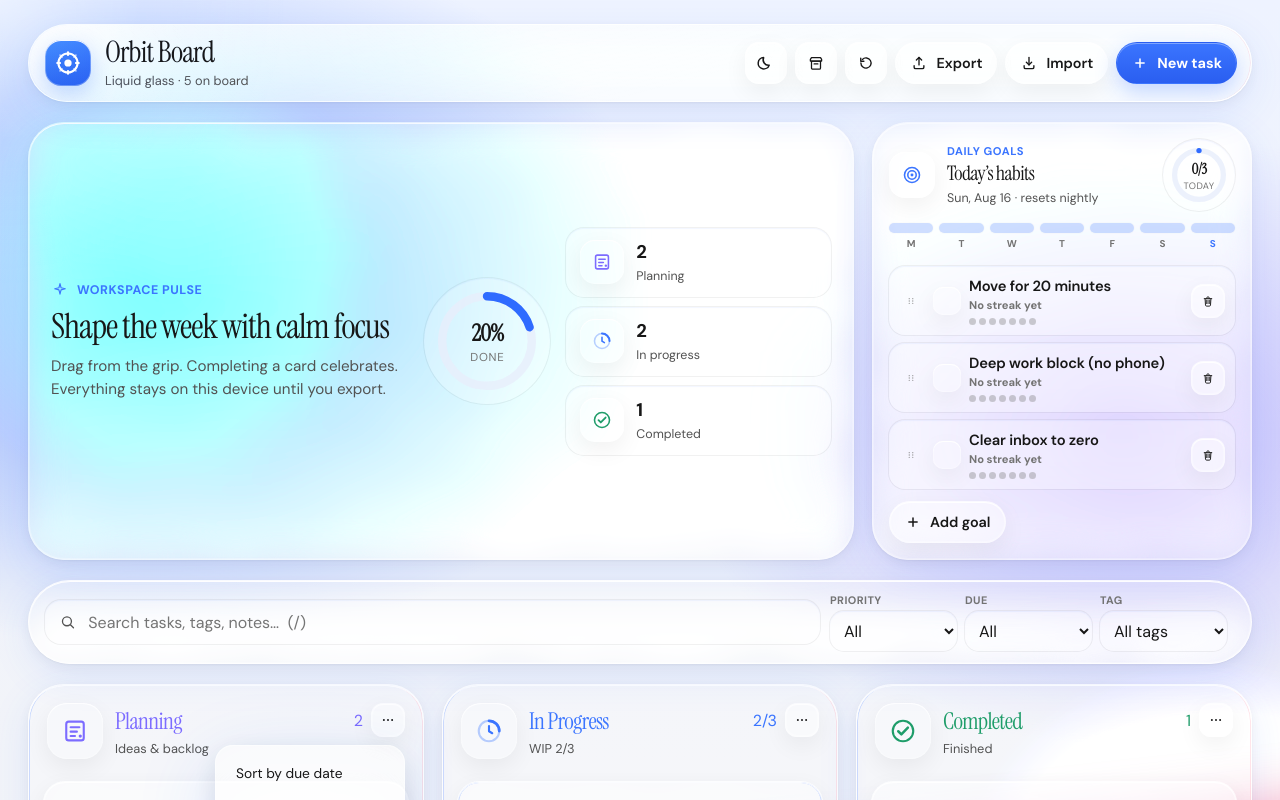
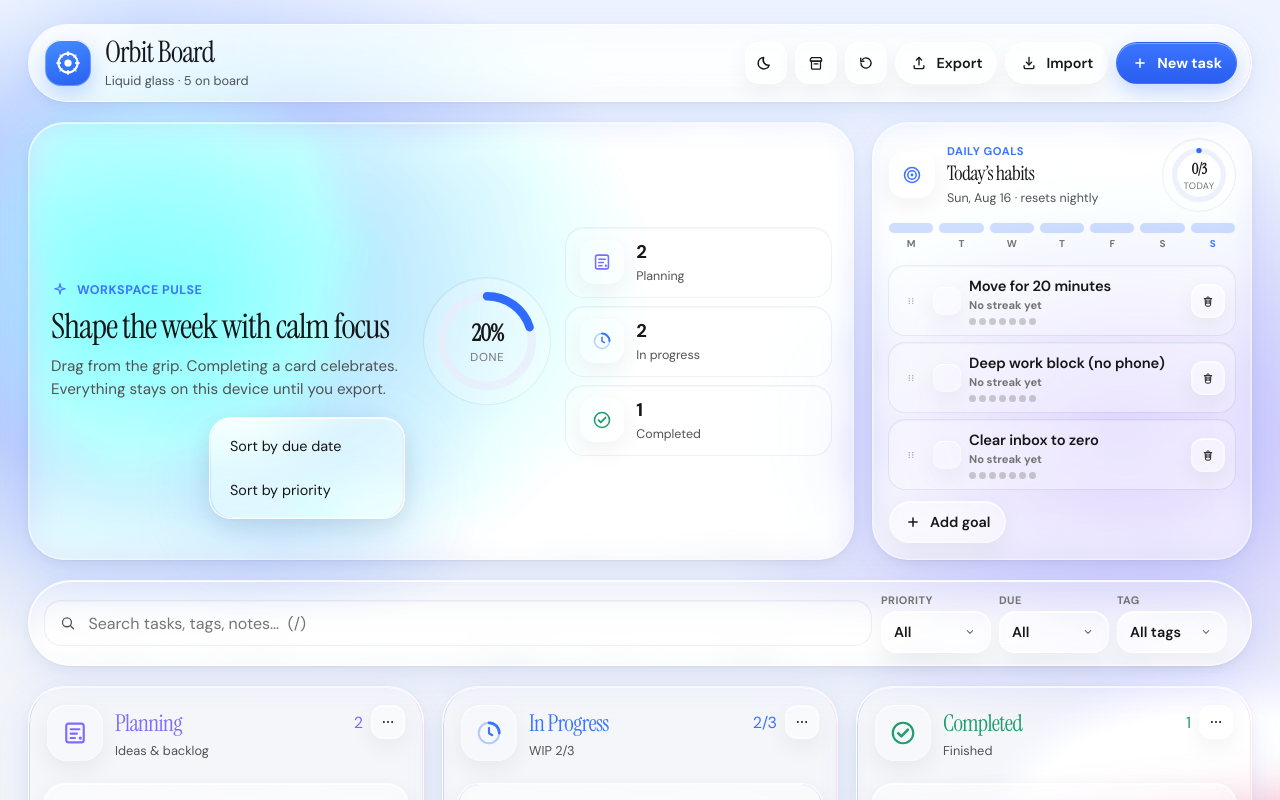
Before and after one commit to dordunu1/cursor-mobile-kanban, a React (Vite) app: page / in a window 1280 px wide. Both pictures are taken after a click on the button 388 px from the left and 720 px from the top of the page. Shown: the top 800 px of the page. Built offline with nearby package versions, Linux system fonts and the light colour scheme.

Commit message:
Replace native dropdowns with rounded liquid-glass menus
Filters, new-task/status/priority fields, and column action menus now use a portaled glass list instead of the OS select popup, so they match the rest of the preview.

Co-authored-by: Chriswilder <dordunu1@users.noreply.github.com>

```diff
--- a/public/sw.js
+++ b/public/sw.js
@@ -1,4 +1,4 @@
-const CACHE = 'orbit-board-liquid-glass-v2'
+const CACHE = 'orbit-board-liquid-glass-v4'
 const SHELL = [
   '/cursor-mobile-kanban/liquid-glass/',
   '/cursor-mobile-kanban/liquid-glass/index.html',
--- a/src/components/Column.tsx
+++ b/src/components/Column.tsx
@@ -1,7 +1,8 @@
 import { useDroppable } from '@dnd-kit/core'
 import { SortableContext, verticalListSortingStrategy } from '@dnd-kit/sortable'
-import { useEffect, useRef, useState } from 'react'
+import { useCallback, useRef, useState } from 'react'
 import type { BoardColumnId, ColumnSort, Task } from '../types'
+import { GlassFloatMenu } from './GlassSelect'
 import {
   IconCompleted,
   IconMore,
@@ -54,18 +55,10 @@ export function Column({
   const Icon = COLUMN_ICONS[id]
   const [draft, setDraft] = useState('')
   const [menuOpen, setMenuOpen] = useState(false)
-  const menuRef = useRef<HTMLDivElement>(null)
+  const menuBtnRef = useRef<HTMLButtonElement>(null)
   const atWip =
     id === 'in_progress' && wipLimit > 0 && wipCount >= wipLimit
-
-  useEffect(() => {
-    if (!menuOpen) return
-    const onPointer = (event: MouseEvent) => {
-      if (!menuRef.current?.contains(event.target as Node)) setMenuOpen(false)
-    }
-    window.addEventListener('mousedown', onPointer)
-    return () => window.removeEventListener('mousedown', onPointer)
-  }, [menuOpen])
+  const closeMenu = useCallback(() => setMenuOpen(false), [])
 
   const submitQuick = () => {
     const value = draft.trim()
@@ -99,31 +92,44 @@ export function Column({
               ? `${wipCount}/${wipLimit}`
               : tasks.length}
           </span>
-          <div className="column-menu" ref={menuRef}>
+          <div className="column-menu">
             <button
+              ref={menuBtnRef}
               className="icon-btn neu-btn column-menu-btn"
               aria-label={`${title} actions`}
               aria-expanded={menuOpen}
+              aria-haspopup="menu"
               onClick={() => setMenuOpen((v) => !v)}
             >
               <IconMore size={18} />
             </button>
-            {menuOpen ? (
-              <div className="column-menu-panel" role="menu">
+            <GlassFloatMenu
+              open={menuOpen}
+              anchorRef={menuBtnRef}
+              onClose={closeMenu}
+              align="right"
+              minWidth={196}
+              role="menu"
+              ariaLabel={`${title} actions`}
+            >
               <button
+                type="button"
                 role="menuitem"
+                className="glass-select-option"
                 onClick={() => {
                   onSort('due')
-                    setMenuOpen(false)
+                  closeMenu()
                 }}
               >
                 Sort by due date
               </button>
               <button
+                type="button"
                 role="menuitem"
+                className="glass-select-option"
                 onClick={() => {
                   onSort('priority')
-                    setMenuOpen(false)
+                  closeMenu()
                 }}
               >
                 Sort by priority
@@ -131,28 +137,34 @@ export function Column({
               {id === 'in_progress' ? (
                 <>
                   <button
+                    type="button"
                     role="menuitem"
+                    className="glass-select-option"
                     onClick={() => {
                       onSetWipLimit(3)
-                        setMenuOpen(false)
+                      closeMenu()
                     }}
                   >
                     WIP limit: 3
                   </button>
                   <button
+                    type="button"
                     role="menuitem"
+                    className="glass-select-option"
                     onClick={() => {
                       onSetWipLimit(5)
-                        setMenuOpen(false)
+                      closeMenu()
                     }}
                   >
                     WIP limit: 5
                   </button>
                   <button
+                    type="button"
                     role="menuitem"
+                    className="glass-select-option"
                     onClick={() => {
                       onSetWipLimit(0)
-                        setMenuOpen(false)
+                      closeMenu()
                     }}
                   >
                     WIP unlimited
@@ -161,10 +173,12 @@ export function Column({
               ) : null}
               {id === 'completed' ? (
                 <button
+                  type="button"
                   role="menuitem"
+                  className="glass-select-option"
                   onClick={() => {
                     onToggleCollapsed()
-                      setMenuOpen(false)
+                    closeMenu()
                   }}
                 >
                   {collapsed ? 'Expand completed' : 'Collapse completed'}
@@ -172,18 +186,18 @@ export function Column({
               ) : null}
               {id === 'completed' ? (
                 <button
+                  type="button"
                   role="menuitem"
-                    className="danger"
+                  className="glass-select-option is-danger"
                   onClick={() => {
                     onClear()
-                      setMenuOpen(false)
+                    closeMenu()
                   }}
                 >
                   Archive completed
                 </button>
               ) : null}
-              </div>
-            ) : null}
+            </GlassFloatMenu>
           </div>
         </div>
       </header>
--- a/src/components/FilterBar.tsx
+++ b/src/components/FilterBar.tsx
@@ -1,4 +1,5 @@
 import { IconSearch } from './Icons'
+import { GlassSelect } from './GlassSelect'
 import type { BoardFilters, DueFilter, PriorityFilter } from '../types'
 import { emptyFilters, filtersAreActive } from '../types'
 
@@ -26,49 +27,51 @@ export function FilterBar({
       </label>
 
       <div className="filter-controls">
-        <label className="filter-field">
+        <div className="filter-field">
           <span>Priority</span>
-          <select
+          <GlassSelect
+            ariaLabel="Filter by priority"
             value={filters.priority}
-            onChange={(e) =>
-              onChange({ ...filters, priority: e.target.value as PriorityFilter })
+            onChange={(value) =>
+              onChange({ ...filters, priority: value as PriorityFilter })
             }
-          >
-            <option value="all">All</option>
-            <option value="high">High</option>
-            <option value="medium">Medium</option>
-            <option value="low">Low</option>
-          </select>
-        </label>
+            options={[
+              { value: 'all', label: 'All' },
+              { value: 'high', label: 'High' },
+              { value: 'medium', label: 'Medium' },
+              { value: 'low', label: 'Low' },
+            ]}
+          />
+        </div>
 
-        <label className="filter-field">
+        <div className="filter-field">
           <span>Due</span>
-          <select
+          <GlassSelect
+            ariaLabel="Filter by due date"
             value={filters.due}
-            onChange={(e) => onChange({ ...filters, due: e.target.value as DueFilter })}
-          >
-            <option value="all">All</option>
-            <option value="overdue">Overdue</option>
-            <option value="today">Today</option>
-            <option value="soon">Due soon</option>
-            <option value="none">No date</option>
-          </select>
-        </label>
+            onChange={(value) => onChange({ ...filters, due: value as DueFilter })}
+            options={[
+              { value: 'all', label: 'All' },
+              { value: 'overdue', label: 'Overdue' },
+              { value: 'today', label: 'Today' },
+              { value: 'soon', label: 'Due soon' },
+              { value: 'none', label: 'No date' },
+            ]}
+          />
+        </div>
 
-        <label className="filter-field">
+        <div className="filter-field">
           <span>Tag</span>
-          <select
+          <GlassSelect
+            ariaLabel="Filter by tag"
             value={filters.tag}
-            onChange={(e) => onChange({ ...filters, tag: e.target.value })}
-          >
-            <option value="">All tags</option>
-            {tags.map((tag) => (
-              <option key={tag} value={tag}>
-                {tag}
-              </option>
-            ))}
-          </select>
-        </label>
+            onChange={(value) => onChange({ ...filters, tag: value })}
+            options={[
+              { value: '', label: 'All tags' },
+              ...tags.map((tag) => ({ value: tag, label: tag })),
+            ]}
+          />
+        </div>
 
         {active ? (
           <button
--- /dev/null
+++ b/src/components/GlassSelect.tsx
@@ -0,0 +1,240 @@
+import { useCallback, useEffect, useId, useLayoutEffect, useMemo, useRef, useState, type AriaRole, type ReactNode, type RefObject } from 'react'
+import { createPortal } from 'react-dom'
+import { IconCheck, IconChevron } from './Icons'
+
+export type GlassOption = {
+  value: string
+  label: string
+}
+
+type MenuCoords = {
+  top: number
+  left: number
+  width: number
+  maxHeight: number
+}
+
+function placeMenu(
+  node: HTMLElement,
+  align: 'left' | 'right',
+  minWidth: number,
+): MenuCoords {
+  const rect = node.getBoundingClientRect()
+  const gap = 8
+  const gutter = 10
+  const width = Math.min(
+    window.innerWidth - gutter * 2,
+    Math.max(rect.width, minWidth),
+  )
+  const spaceBelow = window.innerHeight - rect.bottom - 16
+  const spaceAbove = rect.top - 16
+  const openUp = spaceBelow < 160 && spaceAbove > spaceBelow
+  const maxHeight = Math.max(140, Math.min(280, (openUp ? spaceAbove : spaceBelow) - gap))
+  const unclampedLeft = align === 'right' ? rect.right - width : rect.left
+  const left = Math.min(
+    Math.max(gutter, unclampedLeft),
+    window.innerWidth - width - gutter,
+  )
+
+  return {
+    top: openUp ? rect.top - gap - maxHeight : rect.bottom + gap,
+    left,
+    width,
+    maxHeight,
+  }
+}
+
+export function GlassFloatMenu({
+  open,
+  anchorRef,
+  onClose,
+  children,
+  align = 'left',
+  minWidth = 168,
+  id,
+  role = 'listbox',
+  labelledBy,
+  ariaLabel,
+}: {
+  open: boolean
+  anchorRef: RefObject<HTMLElement | null>
+  onClose: () => void
+  children: ReactNode
+  align?: 'left' | 'right'
+  minWidth?: number
+  id?: string
+  role?: AriaRole
+  labelledBy?: string
+  ariaLabel?: string
+}) {
+  const menuRef = useRef<HTMLDivElement>(null)
+  const [coords, setCoords] = useState<MenuCoords>({
+    top: 0,
+    left: 0,
+    width: minWidth,
+    maxHeight: 240,
+  })
+
+  const update = useCallback(() => {
+    const node = anchorRef.current
+    if (!node) return
+    setCoords(placeMenu(node, align, minWidth))
+  }, [align, anchorRef, minWidth])
+
+  useLayoutEffect(() => {
+    if (!open) return
+    update()
+  }, [open, update])
+
+  useEffect(() => {
+    if (!open) return
+
+    function onPointerDown(event: MouseEvent) {
+      const target = event.target as Node
+      if (anchorRef.current?.contains(target) || menuRef.current?.contains(target)) {
+        return
+      }
+      onClose()
+    }
+
+    function onKey(event: KeyboardEvent) {
+      if (event.key !== 'Escape') return
+      event.preventDefault()
+      event.stopPropagation()
+      onClose()
+      anchorRef.current?.focus()
+    }
+
+    document.addEventListener('mousedown', onPointerDown)
+    document.addEventListener('keydown', onKey, true)
+    window.addEventListener('resize', update)
+    window.addEventListener('scroll', update, true)
+
+    return () => {
+      document.removeEventListener('mousedown', onPointerDown)
+      document.removeEventListener('keydown', onKey, true)
+      window.removeEventListener('resize', update)
+      window.removeEventListener('scroll', update, true)
+    }
+  }, [anchorRef, onClose, open, update])
+
+  if (!open) return null
+
+  return createPortal(
+    <div
+      ref={menuRef}
+      id={id}
+      className="glass-float-menu"
+      role={role}
+      aria-labelledby={labelledBy}
+      aria-label={ariaLabel}
+      style={{
+        top: coords.top,
+        left: coords.left,
+        width: coords.width,
+        maxHeight: coords.maxHeight,
+      }}
+    >
+      <div className="glass-float-menu-shine" aria-hidden="true" />
+      <div className="glass-float-menu-list">{children}</div>
+    </div>,
+    document.body,
+  )
+}
+
+export function GlassSelect({
+  id,
+  value,
+  options,
+  onChange,
+  ariaLabel,
+}: {
+  id?: string
+  value: string
+  options: GlassOption[]
+  onChange: (value: string) => void
+  ariaLabel?: string
+}) {
+  const generatedId = useId()
+  const triggerId = id || generatedId
+  const listId = `${triggerId}-list`
+  const triggerRef = useRef<HTMLButtonElement>(null)
+  const [open, setOpen] = useState(false)
+
+  const selected = useMemo(
+    () => options.find((option) => option.value === value) ?? options[0],
+    [options, value],
+  )
+
+  const close = useCallback(() => {
+    setOpen(false)
+  }, [])
+
+  const choose = (next: string) => {
+    onChange(next)
+    setOpen(false)
+    triggerRef.current?.focus()
+  }
+
+  const move = (delta: number) => {
+    const index = Math.max(0, options.findIndex((option) => option.value === value))
+    const next = options[(index + delta + options.length) % options.length]
+    if (next) onChange(next.value)
+  }
+
+  return (
+    <div className="glass-select">
+      <button
+        ref={triggerRef}
+        id={triggerId}
+        type="button"
+        className={`glass-select-trigger${open ? ' is-open' : ''}`}
+        aria-haspopup="listbox"
+        aria-expanded={open}
+        aria-controls={listId}
+        aria-label={ariaLabel}
+        onClick={() => setOpen((current) => !current)}
+        onKeyDown={(event) => {
+          if (event.key === 'ArrowDown') {
+            event.preventDefault()
+            if (!open) setOpen(true)
+            else move(1)
+          }
+          if (event.key === 'ArrowUp') {
+            event.preventDefault()
+            if (!open) setOpen(true)
+            else move(-1)
+          }
+        }}
+      >
+        <span>{selected?.label}</span>
+        <IconChevron size={16} />
+      </button>
+      <GlassFloatMenu
+        open={open}
+        anchorRef={triggerRef}
+        onClose={close}
+        id={listId}
+        labelledBy={triggerId}
+        ariaLabel={ariaLabel}
+      >
+        {options.map((option) => {
+          const active = option.value === value
+          return (
+            <button
+              key={option.value || 'empty'}
+              type="button"
+              role="option"
+              aria-selected={active}
+              className={`glass-select-option${active ? ' is-active' : ''}`}
+              onClick={() => choose(option.value)}
+            >
+              <span>{option.label}</span>
+              {active ? <IconCheck size={14} /> : null}
+            </button>
+          )
+        })}
+      </GlassFloatMenu>
+    </div>
+  )
+}
--- a/src/styles/index.css
+++ b/src/styles/index.css
@@ -315,7 +315,8 @@ button:disabled {
 .task-card,
 .toast,
 .drag-preview,
-.column-menu-panel,
+.glass-float-menu,
+.glass-select-trigger,
 .pulse-stat,
 .daily-goal-row,
 .empty-column,
@@ -337,7 +338,9 @@ button:disabled {
   .daily-goals,
   .filter-bar,
   .task-card,
-  .toast {
+  .toast,
+  .glass-float-menu,
+  .glass-select-trigger {
     backdrop-filter: var(--glass-filter-refract);
     -webkit-backdrop-filter: var(--glass-filter-refract);
   }
@@ -1142,17 +1145,23 @@ button:disabled {
 }
 
 .field input,
-.field textarea,
-.field select {
+.field textarea {
   width: 100%;
-  border: none;
-  background: var(--surface);
+  border: 1px solid var(--glass-edge-dark);
+  background: var(--glass-fill);
+  backdrop-filter: blur(16px) saturate(160%);
+  -webkit-backdrop-filter: blur(16px) saturate(160%);
   border-radius: 16px;
   padding: 12px 14px;
   outline: none;
   box-shadow: var(--shadow-in);
 }
 
+.field input[type='date'] {
+  color-scheme: inherit;
+  min-height: 46px;
+}
+
 .field textarea {
   min-height: 110px;
   resize: vertical;
@@ -1160,7 +1169,7 @@ button:disabled {
 
 .field input:focus,
 .field textarea:focus,
-.field select:focus {
+.glass-select-trigger:focus-visible {
   box-shadow:
     var(--shadow-in),
     0 0 0 2px color-mix(in srgb, var(--accent) 45%, transparent);
@@ -1341,14 +1350,146 @@ button:disabled {
   color: var(--text-tertiary);
 }
 
-.filter-field select {
+.glass-select {
+  width: 100%;
+  min-width: 0;
+}
+
+.glass-select-trigger {
+  width: 100%;
+  min-height: 42px;
+  display: flex;
+  align-items: center;
+  justify-content: space-between;
+  gap: 8px;
+  padding: 0 12px;
+  border-radius: 16px;
+  border: 1px solid var(--glass-edge);
+  background: var(--glass-fill);
+  color: var(--text);
+  box-shadow: var(--shadow-out-soft);
+  font: inherit;
+  text-align: left;
+  isolation: isolate;
+  position: relative;
+  overflow: hidden;
+}
+
+.glass-select-trigger::before {
+  content: '';
+  position: absolute;
+  inset: 0;
+  pointer-events: none;
+  background: var(--glass-spec);
+}
+
+.glass-select-trigger span {
+  position: relative;
+  overflow: hidden;
+  text-overflow: ellipsis;
+  white-space: nowrap;
+  text-transform: none;
+  letter-spacing: 0;
+  font-size: 0.9rem;
+  font-weight: 550;
+  color: var(--text);
+}
+
+.glass-select-trigger svg {
+  position: relative;
+  flex-shrink: 0;
+  color: var(--text-tertiary);
+  transition: transform 160ms ease;
+}
+
+.glass-select-trigger.is-open {
+  border-color: color-mix(in srgb, var(--accent) 55%, var(--glass-edge));
+  box-shadow:
+    var(--shadow-out-soft),
+    0 0 0 2px color-mix(in srgb, var(--accent) 28%, transparent);
+}
+
+.glass-select-trigger.is-open svg {
+  transform: rotate(180deg);
+}
+
+.glass-float-menu {
+  position: fixed;
+  z-index: 80;
+  isolation: isolate;
+  overflow: hidden;
+  padding: 8px;
+  border-radius: 22px;
+  border: 1px solid var(--glass-edge);
+  background: var(--glass-fill);
+  box-shadow: var(--shadow-float), var(--glass-inset);
+  animation: rise-in 180ms cubic-bezier(0.22, 1, 0.36, 1) both;
+}
+
+.glass-float-menu-shine {
+  position: absolute;
+  inset: 0;
+  pointer-events: none;
+  border-radius: inherit;
+  background:
+    radial-gradient(180px circle at 18% 0%, rgba(255, 255, 255, 0.55), transparent 58%),
+    var(--glass-spec);
+}
+
+.glass-float-menu::after {
+  content: '';
+  position: absolute;
+  inset: 0;
+  pointer-events: none;
+  border-radius: inherit;
+  box-shadow:
+    inset 1px 0 0 rgba(47, 107, 255, 0.38),
+    inset -1px 0 0 rgba(255, 92, 122, 0.26),
+    inset 0 1px 0 rgba(255, 255, 255, 0.7);
+  mix-blend-mode: screen;
+}
+
+.glass-float-menu-list {
+  position: relative;
+  z-index: 1;
+  display: grid;
+  gap: 4px;
+  max-height: inherit;
+  overflow: auto;
+}
+
+.glass-select-option {
+  display: flex;
+  align-items: center;
+  justify-content: space-between;
+  gap: 10px;
   min-height: 40px;
-  border: none;
+  padding: 0 12px;
   border-radius: 14px;
-  padding: 0 10px;
-  background: var(--surface);
-  box-shadow: var(--shadow-in);
   color: var(--text);
+  font-size: 0.9rem;
+  text-align: left;
+  background: transparent;
+  box-shadow: none;
+}
+
+.glass-select-option:hover {
+  background: color-mix(in srgb, var(--accent) 14%, transparent);
+}
+
+.glass-select-option.is-active {
+  background: color-mix(in srgb, var(--accent) 22%, transparent);
+  color: var(--accent);
+  font-weight: 650;
+  box-shadow: inset 0 1px 0 rgba(255, 255, 255, 0.35);
+}
+
+.glass-select-option.is-danger {
+  color: var(--danger);
+}
+
+.glass-select-option.is-danger:hover {
+  background: color-mix(in srgb, var(--danger) 16%, transparent);
 }
 
 .column-tools {
@@ -1365,37 +1506,6 @@ button:disabled {
   width: 34px;
   min-height: 34px;
   border-radius: 12px;
-}
-
-.column-menu-panel {
-  position: absolute;
-  top: calc(100% + 8px);
-  right: 0;
-  z-index: 20;
-  min-width: 190px;
-  padding: 8px;
-  border-radius: 18px;
-  background: var(--glass-fill-strong);
-  border: 1px solid var(--glass-edge-dark);
-  box-shadow: var(--shadow-float);
-  display: grid;
-  gap: 4px;
-}
-
-.column-menu-panel button {
-  text-align: left;
-  padding: 10px 12px;
-  border-radius: 12px;
-  color: var(--text);
-  font-size: 0.86rem;
-}
-
-.column-menu-panel button:hover {
-  background: color-mix(in srgb, var(--accent) 12%, transparent);
-}
-
-.column-menu-panel button.danger {
-  color: var(--danger);
 }
 
 .quick-add {
```
Also changed, not shown: src/components/NewTaskModal.tsx (+18 -16 lines), src/components/TaskDetail.tsx (+18 -16 lines). Lines whose indentation alone changed are shown as unchanged.
